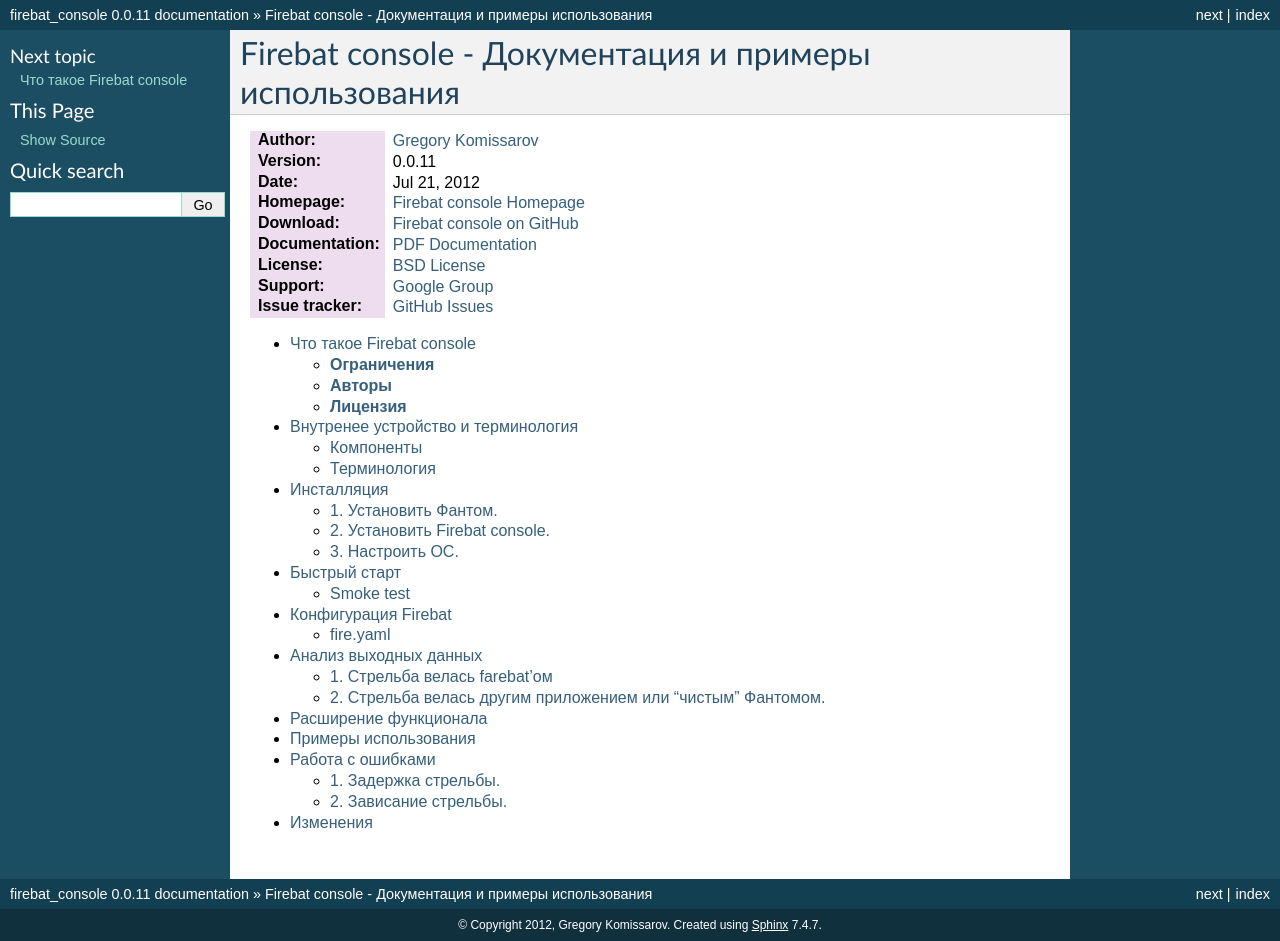
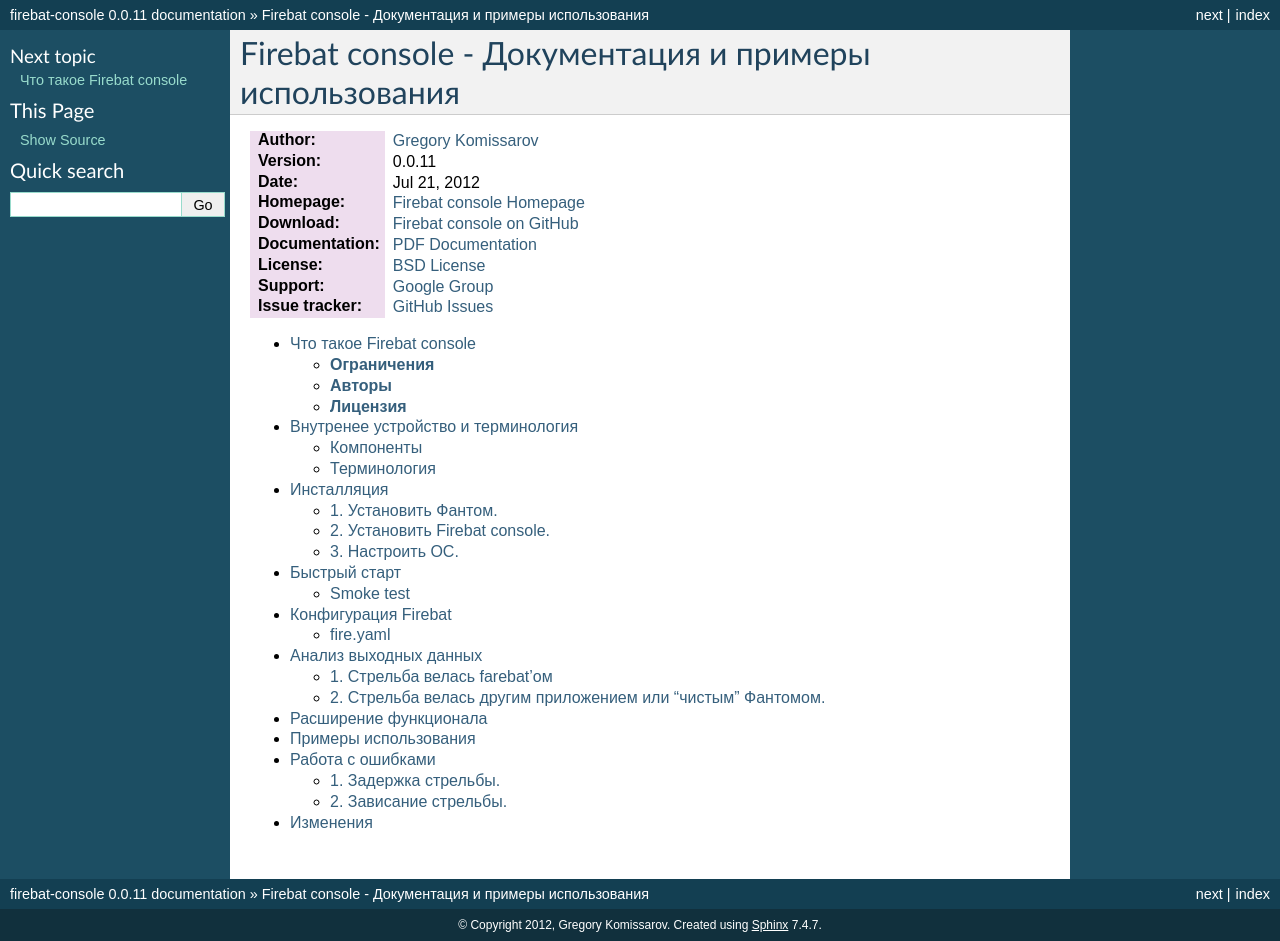
Before and after one commit to greggyNapalm/firebat-console, a Sphinx documentation site: the page built from docs/index.rst, in a window 1280 px wide. Built offline with Sphinx 7.4.7, drawn with Linux system fonts in a browser that asks for light colours.

Commit message:
ru_sphinx_doc: поправил ссылки после перименнования

```diff
--- a/docs/conf.py
+++ b/docs/conf.py
@@ -1,6 +1,6 @@
 # -*- coding: utf-8 -*-
 #
-# firebat_console documentation build configuration file, created by
+# firebat-console documentation build configuration file, created by
 # sphinx-quickstart on Mon Jun 25 13:49:46 2012.
 #
 # This file is execfile()d with the current directory set to its containing dir.
@@ -40,7 +40,7 @@
 master_doc = 'index'
 
 # General information about the project.
-project = u'firebat_console'
+project = u'firebat-console'
 copyright = u'2012, Gregory Komissarov'
 
 # The version info for the project you're documenting, acts as replacement for
@@ -164,7 +164,7 @@
 #html_file_suffix = None
 
 # Output file base name for HTML help builder.
-htmlhelp_basename = 'firebat_consoledoc'
+htmlhelp_basename = 'firebat-consoledoc'
 
 
 # -- Options for LaTeX output --------------------------------------------------
@@ -183,7 +183,7 @@
 # Grouping the document tree into LaTeX files. List of tuples
 # (source start file, target name, title, author, documentclass [howto/manual]).
 latex_documents = [
-  ('index', 'firebat_console.tex', u'firebat\\_console Documentation',
+  ('index', 'firebat-console.tex', u'firebat\\_console Documentation',
    u'Gregory Komissarov', 'manual'),
 ]
 
@@ -213,7 +213,7 @@
 # One entry per manual page. List of tuples
 # (source start file, name, description, authors, manual section).
 man_pages = [
-    ('index', 'firebat_console', u'firebat_console Documentation',
+    ('index', 'firebat-console', u'firebat-console Documentation',
      [u'Gregory Komissarov'], 1)
 ]
 
@@ -227,8 +227,8 @@
 # (source start file, target name, title, author,
 #  dir menu entry, description, category)
 texinfo_documents = [
-  ('index', 'firebat_console', u'firebat_console Documentation',
-   u'Gregory Komissarov', 'firebat_console', 'One line description of project.',
+  ('index', 'firebat-console', u'firebat-console Documentation',
+   u'Gregory Komissarov', 'firebat-console', 'One line description of project.',
    'Miscellaneous'),
 ]
 
--- a/docs/debug.rst
+++ b/docs/debug.rst
@@ -2,7 +2,7 @@
 Работа с ошибками
 =================
 
-Как в любом програмном обеспечении в ``firebat console`` присутствуют ошибки, много ошибок, с течением времени их кол-во будет сокращаться, но для этого нужно постараться. Как пользователь вы можете отправить `баг репорт <https://github.com/greggyNapalm/firebat_console/issues/>`_, желательно, использовать русский или английский язык для описания неисправности.
+Как в любом програмном обеспечении в ``firebat console`` присутствуют ошибки, много ошибок, с течением времени их кол-во будет сокращаться, но для этого нужно постараться. Как пользователь вы можете отправить `баг репорт <https://github.com/greggyNapalm/firebat-console/issues/>`_, желательно, использовать русский или английский язык для описания неисправности.
 
 Для самостоятельной диагностики можно предпринять следующие шаги:
 
--- a/docs/index.rst
+++ b/docs/index.rst
@@ -7,9 +7,9 @@
 :Version: |release|
 :Date: |today|
 :Homepage: `Firebat console Homepage
- <https://github.com/greggyNapalm/firebat_console>`_
+ <https://github.com/greggyNapalm/firebat-console>`_
 :Download: `Firebat console on GitHub
- <https://github.com/greggyNapalm/firebat_console>`_
+ <https://github.com/greggyNapalm/firebat-console>`_
 :Documentation: `PDF Documentation
  <http://media.readthedocs.org/pdf/firebat-console-ru/latest/firebat-console-ru.pdf>`_
 :License: `BSD License
@@ -17,7 +17,7 @@
 :Support: `Google Group
  <https://groups.google.com/forum/#!forum/loadit>`_
 :Issue tracker: `GitHub Issues
- <https://github.com/greggyNapalm/firebat_console/issues>`_
+ <https://github.com/greggyNapalm/firebat-console/issues>`_
 
 .. toctree ::
     :maxdepth: 2
--- a/docs/quickstart.rst
+++ b/docs/quickstart.rst
@@ -7,12 +7,12 @@
 Копируем код из репозитория
 ::
 
-    git clone git://github.com/greggyNapalm/firebat_console.git
+    git clone git://github.com/greggyNapalm/firebat-console.git
 
 открываем два терминала и в обоих переходим в каталог с тестом
 ::
 
-    cd firebat_console/examples/smoke
+    cd firebat-console/examples/smoke
 
 В первом терминале
     запускаем простой HTTP сервер, он будет возвращать листинг текущей директории в ответ на запрос
--- a/docs/writing-a-firebat-conf.rst
+++ b/docs/writing-a-firebat-conf.rst
@@ -12,7 +12,7 @@
 Пример
 ------
 
-`Актуальная версия <https://raw.github.com/greggyNapalm/firebat_console/master/fire.default.yaml>`_
+`Актуальная версия <https://raw.github.com/greggyNapalm/firebat-console/master/fire.default.yaml>`_
 
 .. code-block:: yaml
 
@@ -32,7 +32,7 @@
             time_periods: [10, 45, 50, 100, 150, 300, 500, '1s', 1500, '2s', '3s', '10s']  # <Список>, периоды времени по которым будут агрегироваться результаты
             load: [['line', 1000, 5000, '10m'], ['const', 5000, '30m'], ['step', 1, 51, 5, '2m']]  # <Список>, последовательно перечисленные схемы нагрузки, определяют длительность и интенсивность.
             offset: 133  # <Целое число>, номер миллисекунды от начала теста в которую будет подан первый запрос из схемы.
-            input_file: '/Users/gkomissarov/docs/vcs/my-github/firebat_console/test.ammo'  # <Строка>, Абсолютный путь до файлы с запросами(ammo file).
+            input_file: '/Users/gkomissarov/docs/vcs/my-github/firebat-console/test.ammo'  # <Строка>, Абсолютный путь до файлы с запросами(ammo file).
             input_format: 'plain'  # <Строка>, формат файла с запросами. На данный момент, только, 'plain'.
             loop_ammo: 1  # <Булевое значение>, Если запросов в ammo файле недостаточно для покрытия схемы нагруки, использоваться ли в бесконечном цикле те же запросы.
             instances: 1000  # <Целое число>, Кол-во обработчиков(воркеров) приложения Phantom. Читай `документацию фантома <http://phantom-doc-ru.readthedocs.org/en/latest/writing-a-phantom-conf.html#phantom-conf>`_
--- a/setup.py
+++ b/setup.py
@@ -32,7 +32,7 @@
     description='Console helpers for Phantom load tool',
     long_description=README + '\n' + CHANGES,
     license='BSD',
-    url='https://github.com/greggyNapalm/firebat_console',
+    url='https://github.com/greggyNapalm/firebat-console',
     keywords=['phantom', 'firebat'],
     scripts=["bin/fire"],
     packages=[
```
Also changed, not shown: 2 other files.
